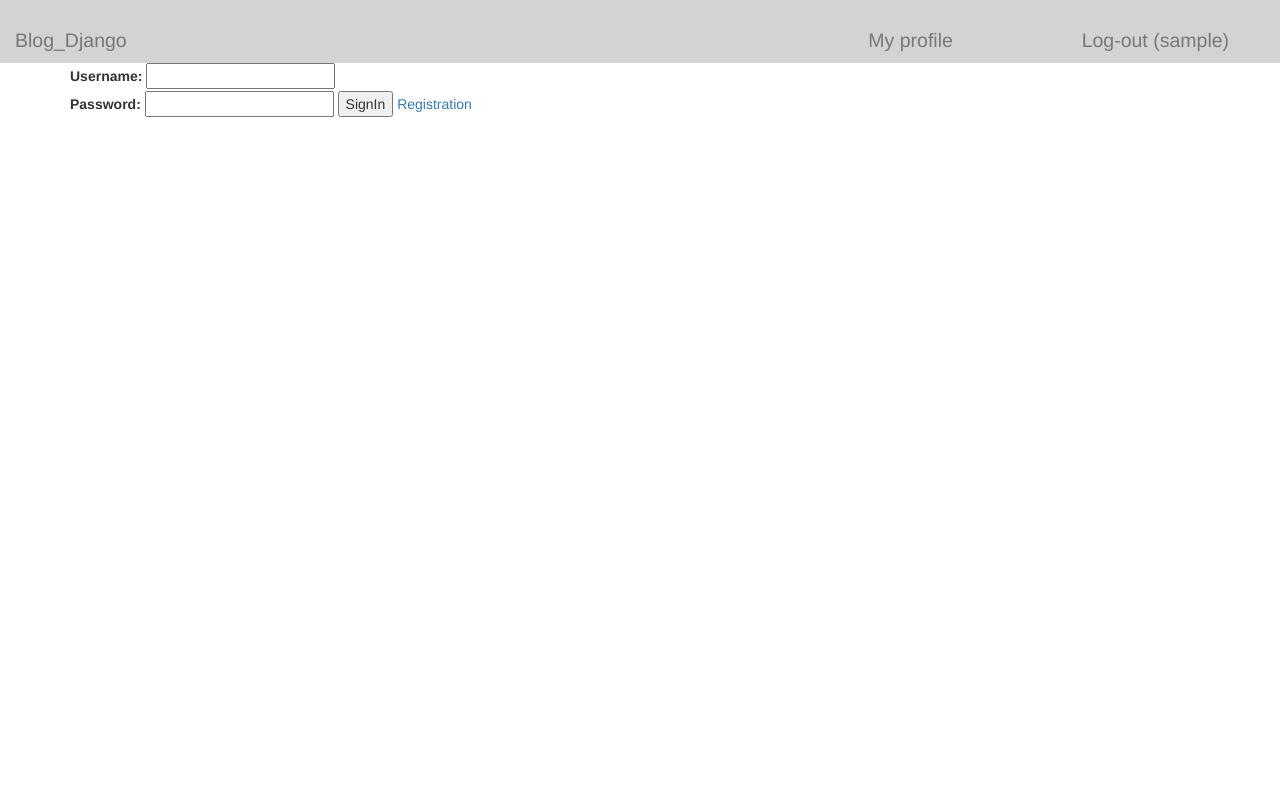
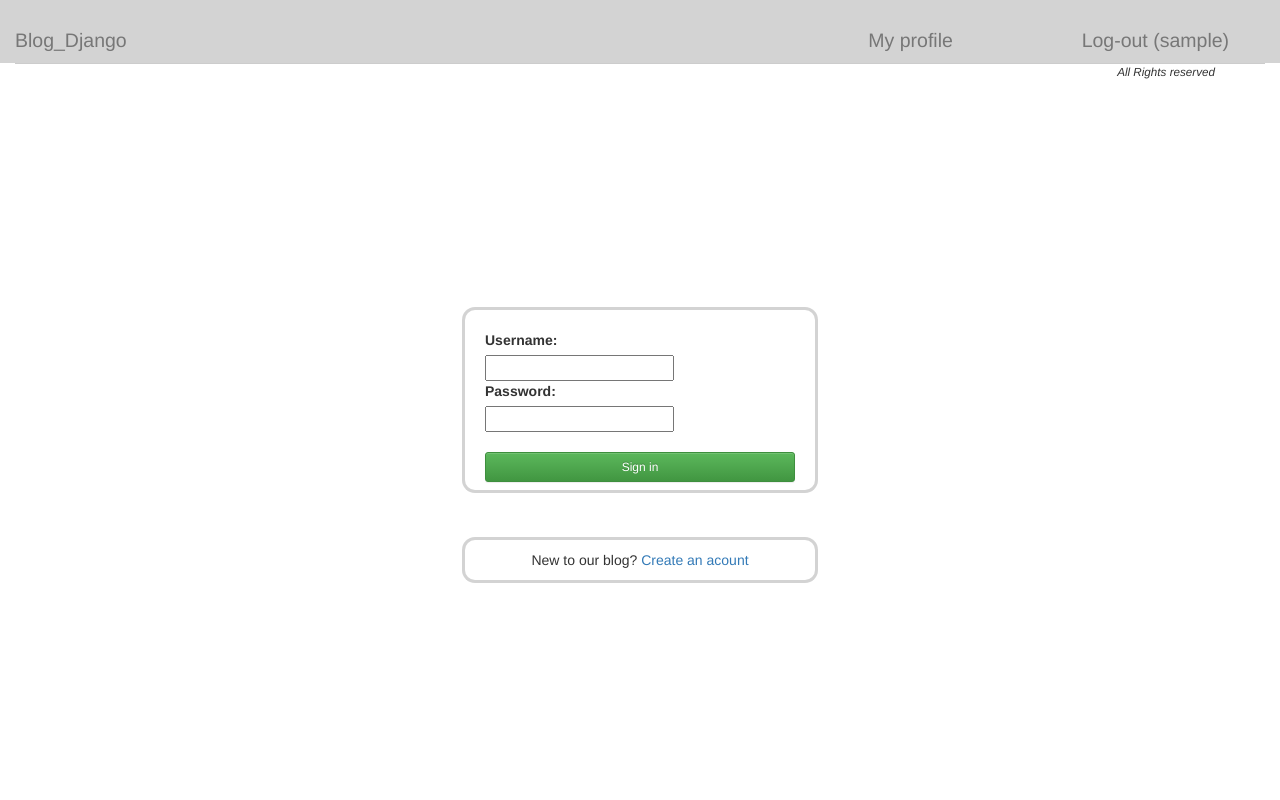
Before and after one commit to vadimivakh/blog, a Django app: template loginsys/templates/login.html in a window 1280 px wide. Run offline with Django 3.2, Linux system fonts and the light colour scheme; the template is opened without the code that fills it: most values are stand-ins (such as "Sample title", 1, 10 or a date in 2020); some libraries are stand-ins or nearby versions.

Commit message:
sharped front in login template

```diff
--- a/blog/models.py
+++ b/blog/models.py
@@ -15,7 +15,7 @@ class Post(models.Model):
     post_likes = models.IntegerField(default=0)
     post_views = models.IntegerField(default=0)
     post_img = models.ImageField(null=True, blank=True, upload_to='images/', verbose_name='Image')
-    tags = TaggableManager(blank=True, help_text="Tags:")
+    tags = TaggableManager(blank=True)
 
     def __str__(self):
         return self.post_title
--- /dev/null
+++ b/blog/static/main.css
@@ -0,0 +1,51 @@
+html, body {
+  height: 100%;
+}
+
+.wrapper {
+  display: flex;
+  flex-direction: column;
+  height: 100%;
+}
+
+.content {
+  flex: 1 0 auto;
+}
+
+.footer {
+  flex: 0 0 auto;
+}
+
+#footer_block {
+    text-align: right;
+    border-top: 1px #cccccc solid;
+    padding-right: 50px;
+}
+
+#footer_block p {
+    font-size: smaller;
+    font-style: italic;
+}
+
+.login_form {
+    border-radius: 10px; box-shadow: 0 0 0 3px #D3D3D3;
+    position: absolute;
+    top: 50%;
+    left: 50%;
+    width: 350px;
+    height: 180px;
+    transform: translate(-50%, -50%);
+    padding: 20px 20px 140px 20px;
+}
+
+.form_notification {
+    text-align: center;
+    border-radius: 10px; box-shadow: 0 0 0 3px #D3D3D3;
+    position: absolute;
+    top: 70%;
+    left: 50%;
+    width: 350px;
+    height: 40px;
+    transform: translate(-50%, -50%);
+    padding: 10px 20px 20px 20px;
+}
--- a/blog/templates/all_posts.html
+++ b/blog/templates/all_posts.html
@@ -17,9 +17,6 @@
                 {% endfor %}
             {% endwith %}
     </p>
-
-
-
 
     <h4> <a href="/posts/{{ post.id }}">{{ post.post_title }}</a></h4>
     <p class="text-justify"> {{ post.post_text|linebreaks|truncatewords:50 }} <strong><a class="text-info" href="/posts/{{ post.id }}"> Read more </a></strong> </p>
@@ -63,6 +60,5 @@
 </form>
 {% endif %}
 
-<!--<p><a href="/posts/addpost/">Add new post</a></p>-->
 {% endif %}
 {% endblock %}
--- a/blog/templates/edit_post.html
+++ b/blog/templates/edit_post.html
@@ -1,6 +1,7 @@
 {% extends 'main.html' %}
+{% load staticfiles %}
+
 {% block post %}
-
 <br><br>
 <form enctype="multipart/form-data" action="/posts/editpost/{{ post.id }}/" method="post"> {% csrf_token %}
     {{ form.as_p }}
--- a/blog/templates/main.html
+++ b/blog/templates/main.html
@@ -3,6 +3,7 @@
 <head>
     <meta charset="UTF-8">
     <title> Blog on Django</title>
+    <link type="text/css" href="/static/main.css" rel="stylesheet">
     <link rel="shortcut icon" href="/static/favicon.ico" type="image/x-icon" />
     <link rel="stylesheet" href="https://maxcdn.bootstrapcdn.com/bootstrap/3.3.7/css/bootstrap.min.css"
       integrity="sha384-BVYiiSIFeK1dGmJRAkycuHAHRg32OmUcww7on3RYdg4Va+PmSTsz/K68vbdEjh4u" crossorigin="anonymous">
@@ -23,10 +24,12 @@
              <div class="col-md-2" style="background-color: #D3D3D3"> <h2><a href="/auth/logout/"><small> Log-out ({{ username }}) </small></a></h2> </div>
          {% else %}
              <div class="col-md-10" style="background-color: #D3D3D3"> <h2><a href="/"><small> Blog_Django </small></a></h2></div>
-     <div class="col-md-2" style="background-color: #D3D3D3"> <h2><a href="/auth/login/"><small> Log-in </small></a></h2> </div>
+             <div class="col-md-2" style="background-color: #D3D3D3"><h2><a href="/auth/login/"><small>Sign in</small></a><small> or </small>
+             <a href="/auth/register/"><small>Sign up</small></a></h2></div>
          {% endif %}
  </div>
-</div>
+<div class="wrapper">
+          <div class="content">
             <div class="container">
             {% block post %} {% endblock %}
           </div>
@@ -50,7 +53,13 @@
          <div class="container">
             {% block posts_by_tag %} {% endblock %}
           </div>
-
-
+          </div>
+         <div>
+  <div class="footer">
+    <div id="footer_block">
+        <p>All Rights reserved</p>
+</div>
+</div>
+</div>
 </body>
 </html>
--- a/blog/templates/post_by_id.html
+++ b/blog/templates/post_by_id.html
@@ -1,6 +1,7 @@
 {% extends 'main.html' %}
+{% load staticfiles %}
+
 {% block post %}
-
 <br><br>
 <mark>Date: <small>{{ post.post_data }}</mark> </small>
 <h4 aligh="center"> {{ post.post_title }} </h4>
--- a/loginsys/templates/login.html
+++ b/loginsys/templates/login.html
@@ -1,18 +1,23 @@
 {% extends 'main.html' %}
+{% load staticfiles %}
 
 {% block login %}
+ <div class="login_form">
     <form action="/auth/login/" method="POST">
         {% csrf_token %}
-    <label for="username">Username: </label>
+        <label for="username">Username: </label> <br>
         <input type="text" name="username" id="username">
         <br>
-    <label for="password">Password: </label>
-    <input type="password" name="password" id="password">
-
+        <label for="password">Password: </label> <br>
+        <input type="password" name="password" id="password"> <br><br>
+        <!--<input class="button" type="submit" value="Sign in">-->
+        <button type="submit" class="btn btn-success btn-sm btn-block">Sign in</button>
         {% if login_error %}
-      <label class="error: " {{ login_error }}></label>
+        <label class="error" {{ login_error }}></label>
         {% endif %}
-
-    <input class="button" type="submit" value="SignIn">
-    <a href="/auth/register/">Registration</a>
+    </form>
+ </div>
+<div class="form_notification">
+    <p>New to our blog? <a href="/auth/register/">Create an acount</a></p>
+</div>
 {% endblock %}
--- a/loginsys/templates/register.html
+++ b/loginsys/templates/register.html
@@ -1,4 +1,5 @@
 {% extends 'main.html' %}
+{% load staticfiles %}
 
 {% block register %}
 <p> Registration: </p>
--- a/user_profile/templates/edit_profile.html
+++ b/user_profile/templates/edit_profile.html
@@ -1,4 +1,5 @@
 {% extends 'main.html' %}
+{% load staticfiles %}
 
 {% block edit_profile %}
 
```
Also changed, not shown: blog/templates/posts_by_tag.html (renamed from user_profile/templates/posts_by_tag.html), db.sqlite3. Lines whose indentation alone changed are shown as unchanged.
